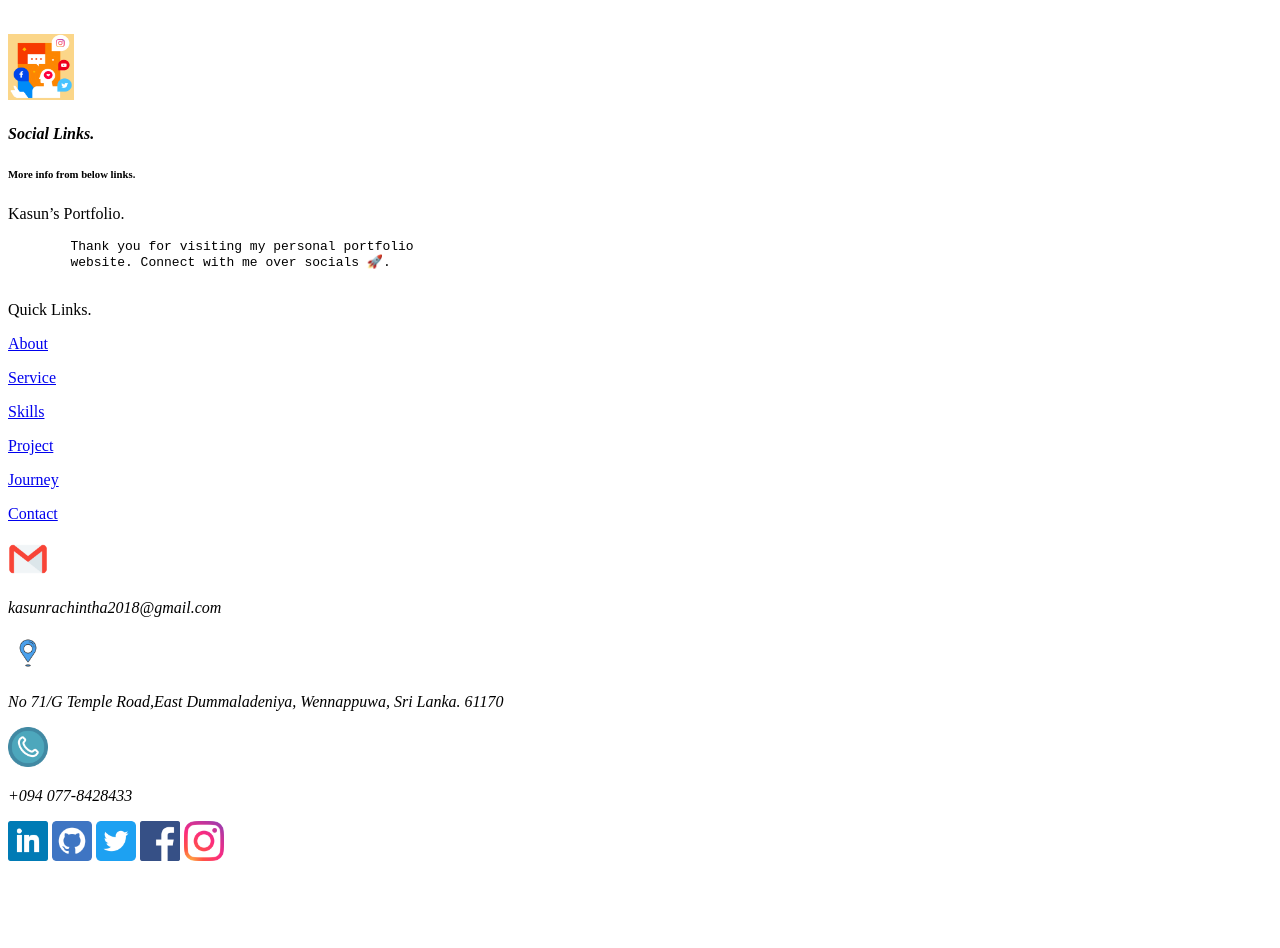
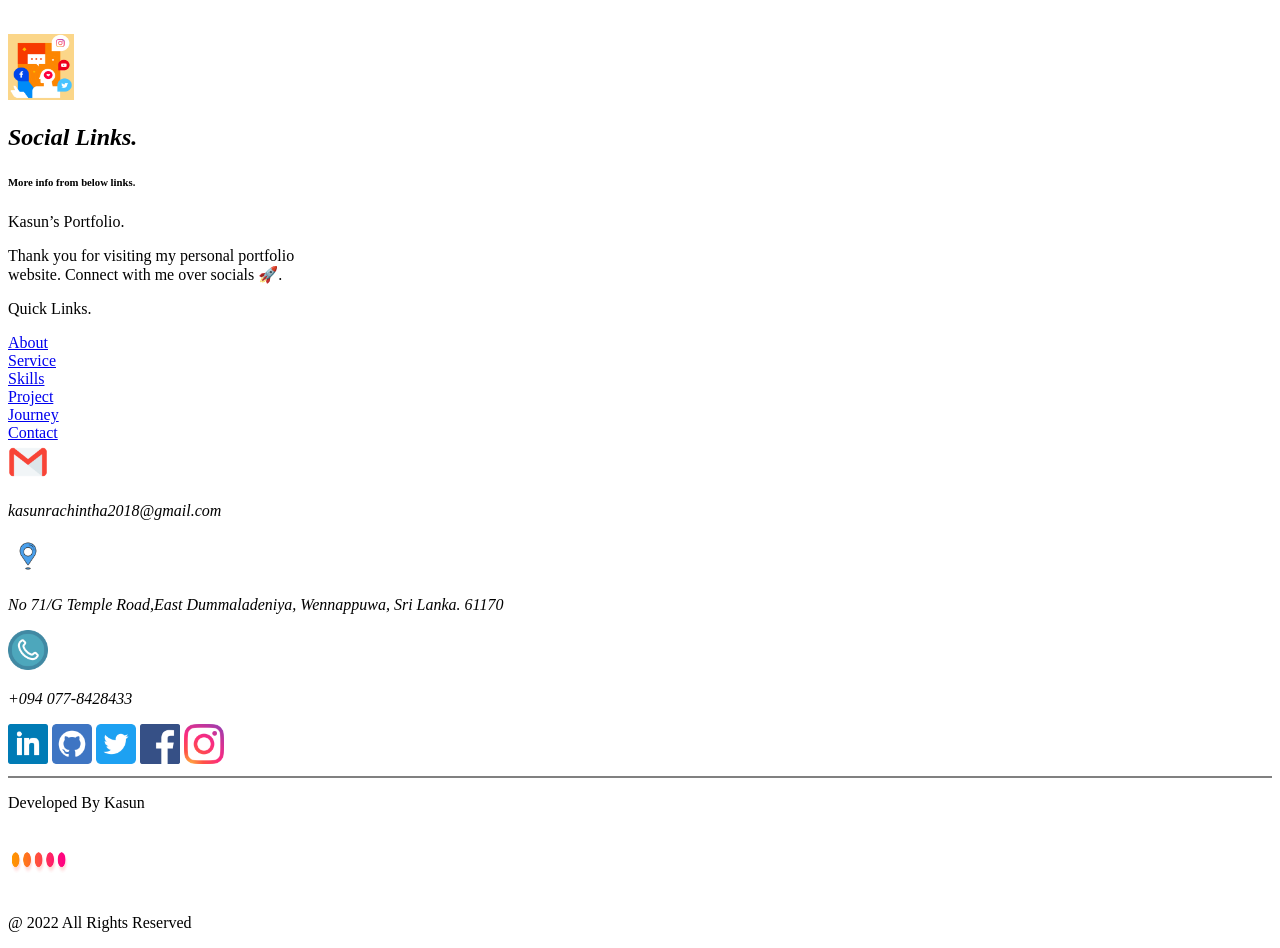
Before and after one commit to kasunweerasinghe/My-Portfolio, a plain HTML site: page index.html in a window 1280 px wide. Shown: the part 7840-8788 px from the top of the page. Before the commit the page ends 8718 px from the top, so only its background shows below. Drawn offline with Linux system fonts and the light colour scheme.

Commit message:
Add gif dot menu and hr element in footer section

```diff
--- a/index.html
+++ b/index.html
@@ -290,27 +290,30 @@
 <footer> <!-- Links-->
     <p>
         <img  src="assets/images/Headline%20icon/Social%20Links%20Gif.gif" alt="Project image" width="66" height="66" >
-    <h4><dfn id="link">Social Links.</dfn></h4>
+    <h2><dfn id="link">Social Links.</dfn></h2>
     <h6>More info from below links.</h6>
 
     <aside>
         <p>Kasun’s Portfolio.</p>
 
-        <pre>
-        Thank you for visiting my personal portfolio
+        <p>
+        Thank you for visiting my personal portfolio<br>
         website. Connect with me over socials 🚀.
-    </pre>
+    </p>
     </aside>
 
 
     <nav>
         <p>Quick Links.</p>
-        <p> <a href="#about">About</a></p>
-        <p><a href="#service">Service</a></p>
-        <p><a href="#skills">Skills</a></p>
-        <p><p><a href="#project">Project</a></p>
-        <p><p><a href="#journey">Journey</a></p>
-        <p><p><a href="#contact">Contact</a></p>
+        <article>
+            <a href="#about">About</a><br>
+            <a href="#service">Service</a><br>
+            <a href="#skills">Skills</a><br>
+            <a href="#project">Project</a><br>
+            <a href="#journey">Journey</a><br>
+            <a href="#contact">Contact</a><br>
+        </article>
+
     </nav>
 
     <address>
@@ -352,8 +355,17 @@
         <area shape="rect" target="_blank" href="https://www.instagram.com/kasun__weerasinghe_98/" coords="0,0,40,40">
     </map>
 
+    <hr noshade="3">
 
-    <pre></pre>
+    <p>Developed By Kasun</p>
+
+    <img src="assets/images/Social/Dot%20menu%20Gif.gif" alt="Dot Menu Gif" height="66" width="66">
+
+    <p>    @ 2022 All Rights Reserved</p>
+
+
+
+
 </footer>
 </body>
 </html>
```
Also changed, not shown: assets/images/Social/Dot menu Gif.gif (added), assets/images/Social/dotmenu.png (deleted), 4 other files.
